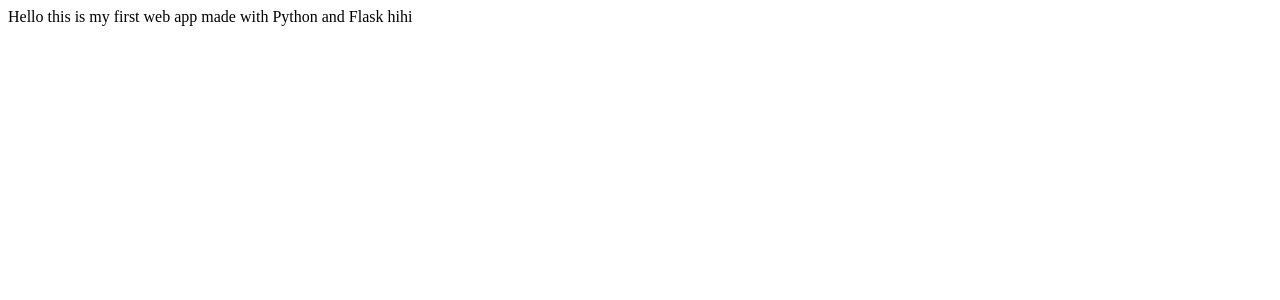
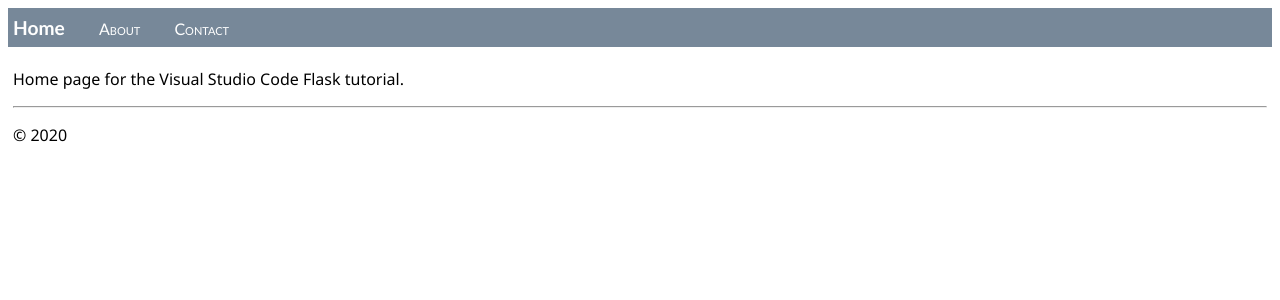
Before and after one commit to mariobot/PythonScripts, a Flask app: page / in a window 1280 px wide. Shown: the top 300 px of the page. Run offline with Flask 2, Linux system fonts and the light colour scheme.

Commit message:
Ends the core from the tutorial.

```diff
--- a/app.py
+++ b/app.py
@@ -7,7 +7,15 @@
 
 @app.route("/")
 def home():
-    return "Hello this is my first web app made with Python and Flask hihi"
+    return render_template("home.html")
+
+@app.route("/contact/")
+def contact():
+    return render_template("contact.html")
+
+@app.route("/about/")
+def about():
+    return render_template("about.html")
 
 @app.route("/hello/")
 @app.route("/hello/<name>")
@@ -17,6 +25,10 @@
         name=name,
         date=datetime.now()
     )
+
+@app.route("/api/data")
+def get_data():
+    return app.send_static_file("data.json")
 
 @app.route("/hello2/<name>")
 def hello_there2(name):
--- /dev/null
+++ b/static/data.json
@@ -0,0 +1,5 @@
+{
+    "01": {
+      "note": "This data is very simple because we're demonstrating only the mechanism."
+    }
+  }
--- a/static/site.css
+++ b/static/site.css
@@ -1,4 +1,27 @@
-.message {
+.navbar {
+    background-color: lightslategray;
+    font-size: 1em;
+    font-family: 'Trebuchet MS', 'Lucida Sans Unicode', 'Lucida Grande', 'Lucida Sans', Arial, sans-serif;
+    color: white;
+    padding: 8px 5px 8px 5px;
+}
+
+.navbar a {
+    text-decoration: none;
+    color: inherit;
+}
+
+.navbar-brand {
+    font-size: 1.2em;
     font-weight: 600;
-    color: blue;
 }
+
+.navbar-item {
+    font-variant: small-caps;
+    margin-left: 30px;
+}
+
+.body-content {
+    padding: 5px;
+    font-family:'Segoe UI', Tahoma, Geneva, Verdana, sans-serif;
+}
--- /dev/null
+++ b/templates/home.html
@@ -0,0 +1,7 @@
+{% extends "layout.html" %}
+{% block title %}
+Home Page
+{% endblock %}
+{% block content %}
+<p>Home page for the Visual Studio Code Flask tutorial.</p>
+{% endblock %}
--- /dev/null
+++ b/templates/layout.html
@@ -0,0 +1,25 @@
+<!DOCTYPE html>
+<html>
+    <head>
+        <meta charset="utf-8" />
+        <title>{% block title %}{% endblock %}</title>
+        <link rel="stylesheet" type="text/css" href="{{ url_for('static', filename='site.css')}}" />
+    </head>
+
+    <body>
+        <div class="navbar">
+            <a href="{{ url_for('home') }}" class="navbar-brand">Home</a>
+            <a href="{{ url_for('about') }}" class="navbar-item">About</a>
+            <a href="{{ url_for('contact') }}" class="navbar-item">Contact</a>
+        </div>
+
+        <div class="body-content">
+            {% block content %}
+            {% endblock %}
+            <hr/>
+            <footer>
+                <p>© 2020</p>
+            </footer>
+        </div>
+    </body>
+</html>
```
Also changed, not shown: templates/about.html (added, +7 -0 lines), templates/contact.html (added, +7 -0 lines), templates/hello_there.html (+6 -2 lines).
